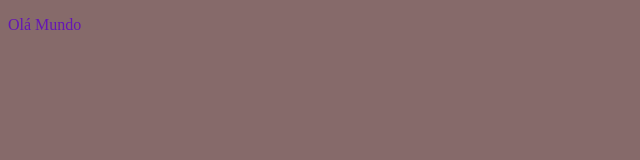
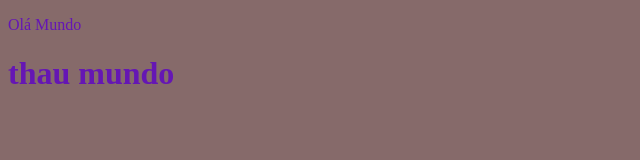
Before and after one commit to Suellenon/estudo-frontend, a plain HTML site: page index.html in a window 1280 px wide. Shown: the whole page, without its empty margins (0-640 px from the left). Drawn offline with Linux system fonts and the light colour scheme.

Commit message:
coloquei um h1

```diff
--- a/index.html
+++ b/index.html
@@ -16,5 +16,6 @@
 
 <body>
     <p>Olá Mundo</p>
+    <h1>thau mundo</h1>
 <body>
 </html>
```
